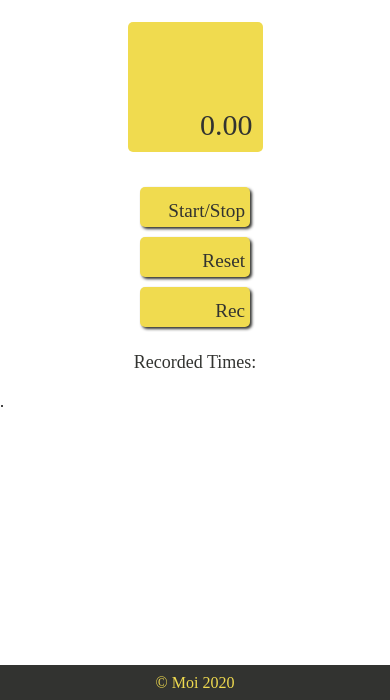
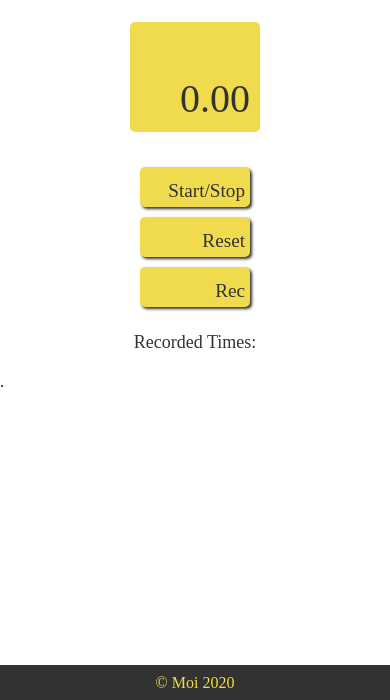
Before and after one commit to mmena4/Countdown_JS, a plain HTML site: page index.html in a window 390 px wide. Shown: the part 144-844 px from the top of the page. Drawn offline with Linux system fonts and the light colour scheme; a web font is replaced by a local one.

Commit message:
CSS Update by Moi 22.12.2020

```diff
--- a/style.css
+++ b/style.css
@@ -40,12 +40,12 @@ img {
     justify-content: flex-end;
     align-items: flex-end;
     padding: 10px 10px 10px 10px;
-    height: 150px;
-    width: 150px;
+    height: 90px;
+    width: 110px;
     margin: 20px 0px 30px 0px;
     background-color:  #F0DB4F;
     border-radius: 5px;
-    font-size: 50px;
+    font-size: 40px;
     color: #323330;
 }
 
@@ -182,12 +182,12 @@ footer {
     .counter {
         display: flex;
         align-items: left;
-        height: 110px;
-        width: 115px;
+        height: 90px;
+        width: 110px;
         padding: 10px 10px 10px 10px;
         background-color:  #F0DB4F;
         border-radius: 5px;
-        font-size: 30px;
+        font-size: 40px;
         color: #323330;
     }
 
```
